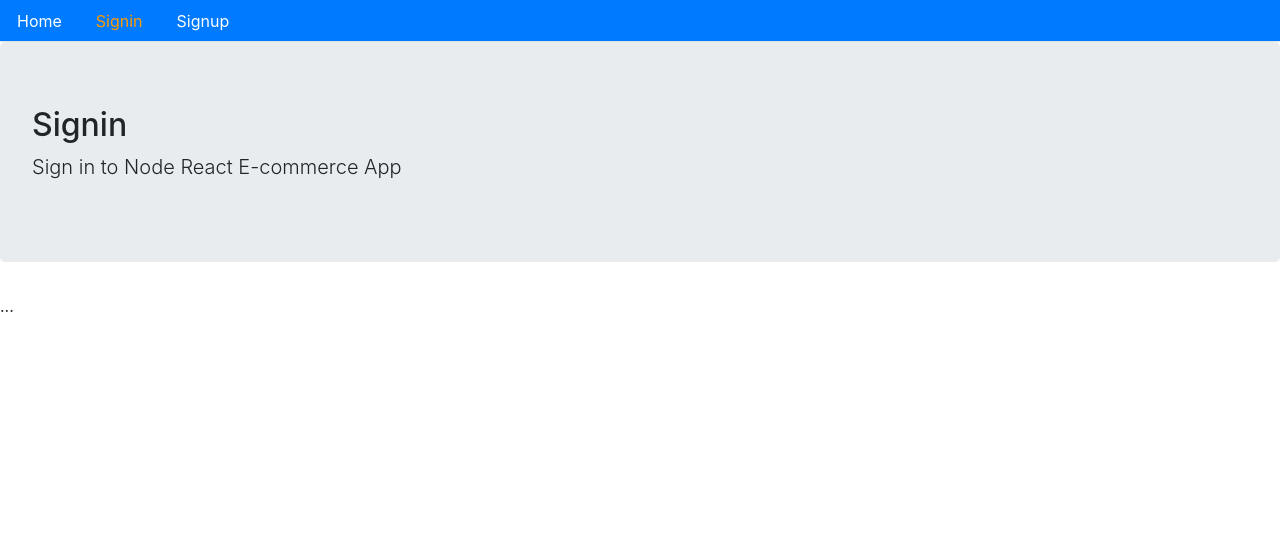
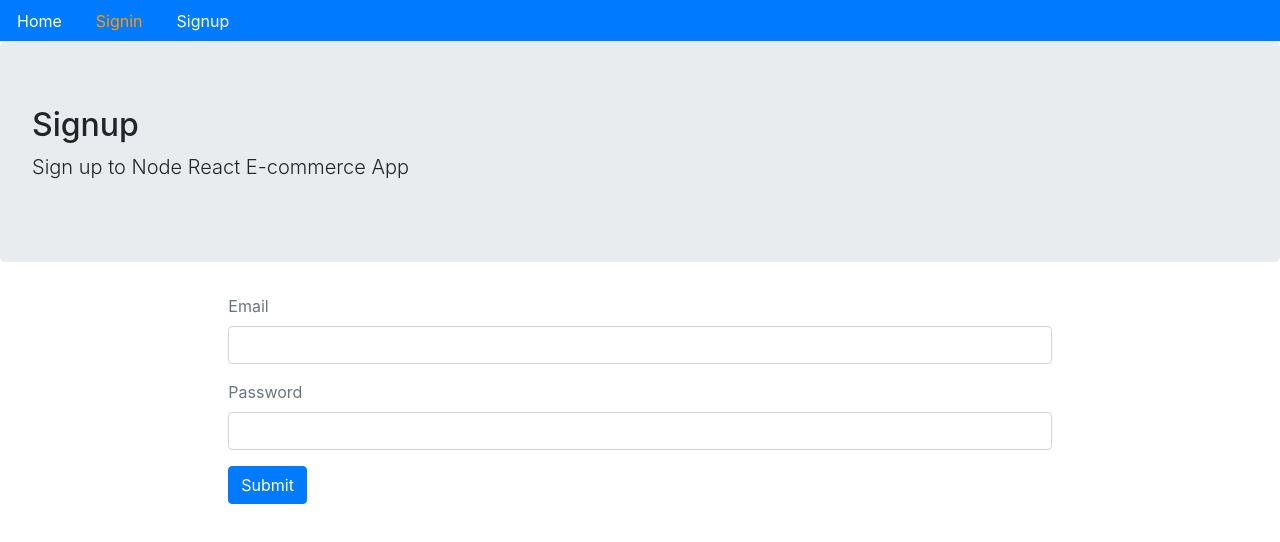
Before and after one commit to Hoang-Minh/mern_book_ecommerce, a React (Create React App) app in the folder client/: page /signin in a window 1280 px wide. Shown: the top 542 px of the page. Built offline with nearby package versions, Linux system fonts and the light colour scheme; no server answers.

Commit message:
added signin component

```diff
--- /dev/null
+++ b/client/src/auth/index.js
@@ -0,0 +1,35 @@
+import { API } from "../config";
+
+export const signup = (user) => {
+  return fetch(`${API}/signup`, {
+    method: "POST",
+    headers: {
+      Accept: "application/json",
+      "Content-Type": "application/json",
+    },
+    body: JSON.stringify(user),
+  })
+    .then((response) => {
+      return response.json();
+    })
+    .catch((err) => {
+      console.log(err);
+    });
+};
+
+export const signin = (user) => {
+  return fetch(`${API}/signin`, {
+    method: "POST",
+    headers: {
+      Accept: "application/json",
+      "Content-Type": "application/json",
+    },
+    body: JSON.stringify(user),
+  })
+    .then((response) => {
+      return response.json();
+    })
+    .catch((err) => {
+      console.log(err);
+    });
+};
--- a/client/src/user/Signin.js
+++ b/client/src/user/Signin.js
@@ -1,10 +1,97 @@
-import React from "react";
+import React, { useState } from "react";
+import { Link, Redirect } from "react-router-dom";
 import Layout from "../core//Layout";
+import { signin } from "../auth";
 
 function Signin() {
+  const [values, setValues] = useState({
+    email: "",
+    password: "",
+    error: "",
+    loading: false,
+    redirecToReferrer: false,
+  });
+
+  const handleChange = (name) => (event) => {
+    setValues({ ...values, error: false, [name]: event.target.value });
+  };
+
+  const { email, password, loading, error, redirecToReferrer } = values;
+
+  const clickSubmit = (event) => {
+    event.preventDefault();
+    setValues({ ...values, error: false, loading: true });
+    signin({ email, password }).then((data) => {
+      console.log(data);
+      if (data.error) {
+        setValues({ ...values, error: data.error, loading: false });
+      } else {
+        setValues({
+          ...values,
+          redirecToReferrer: true,
+        });
+      }
+    });
+  };
+
+  const signInForm = () => (
+    <form>
+      <div className="form-group">
+        <label className="text-muted">Email</label>
+        <input
+          autoComplete="off"
+          onChange={handleChange("email")}
+          type="email"
+          className="form-control"
+          values={email}
+        ></input>
+      </div>
+      <div className="form-group">
+        <label className="text-muted">Password</label>
+        <input
+          autoComplete="off"
+          onChange={handleChange("password")}
+          type="password"
+          className="form-control"
+          values={password}
+        ></input>
+      </div>
+      <button onClick={clickSubmit} className="btn btn-primary">
+        Submit
+      </button>
+    </form>
+  );
+
+  const showError = () => (
+    <div
+      className="alert alert-danger"
+      style={{ display: error ? "" : "none" }}
+    >
+      {error}
+    </div>
+  );
+
+  const showLoading = () =>
+    loading && (
+      <div className="alert alert-info">
+        <h2>Loading....</h2>
+      </div>
+    );
+
+  const redirectUser = () => {
+    if (redirecToReferrer) return <Redirect to="/"></Redirect>;
+  };
+
   return (
-    <Layout title="Signin" description="Sign in to Node React E-commerce App">
-      ...
+    <Layout
+      title="Signup"
+      description="Sign up to Node React E-commerce App"
+      className="container col-md-8 offset-md-2"
+    >
+      {showLoading()}
+      {showError()}
+      {signInForm()}
+      {redirectUser()}
     </Layout>
   );
 }
--- a/client/src/user/Signup.js
+++ b/client/src/user/Signup.js
@@ -1,6 +1,7 @@
 import React, { useState } from "react";
+import { Link } from "react-router-dom";
 import Layout from "../core//Layout";
-import { API } from "../config";
+import { signup } from "../auth";
 
 function Signup() {
   const [values, setValues] = useState({
@@ -16,25 +17,6 @@
   };
 
   const { name, email, password, success, error } = values;
-
-  // const clickSubmit = (event) => {
-  //   event.preventDefault();
-  //   signup({ name, email, password }).then((data) => {
-  //     console.log(data);
-  //     // if (data.error) {
-  //     //   setValues({ ...values, error: data.error, success: false });
-  //     // } else {
-  //     //   setValues({
-  //     //     ...values,
-  //     //     name: "",
-  //     //     email: "",
-  //     //     password: "",
-  //     //     error: "",
-  //     //     success: true,
-  //     //   });
-  //     // }
-  //   });
-  // };
 
   const clickSubmit = (event) => {
     event.preventDefault();
@@ -54,23 +36,6 @@
         });
       }
     });
-  };
-
-  const signup = (user) => {
-    return fetch(`${API}/signup`, {
-      method: "POST",
-      headers: {
-        Accept: "application/json",
-        "Content-Type": "application/json",
-      },
-      body: JSON.stringify(user),
-    })
-      .then((response) => {
-        return response.json();
-      })
-      .catch((err) => {
-        console.log(err);
-      });
   };
 
   const signUpForm = () => (
@@ -125,7 +90,7 @@
       className="alert alert-info"
       style={{ display: success ? "" : "none" }}
     >
-      New account is created. Please signin
+      New account is created. Please <Link to="/signin">Sign In</Link>
     </div>
   );
 
```
